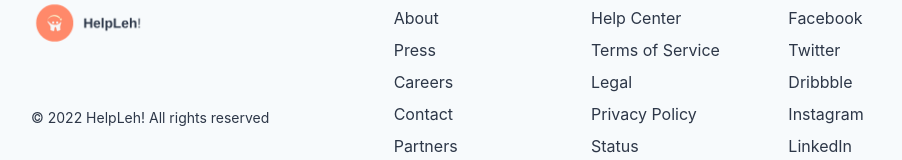
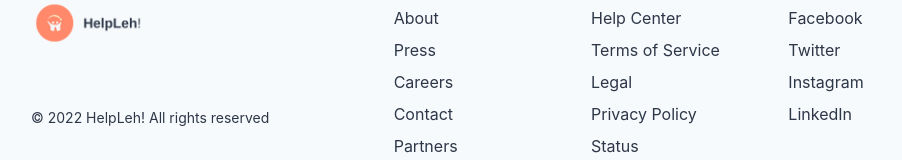
Before and after one commit to CSA100/helpleh, a Next.js app: page /login in a window 1280 px wide. Shown: the part 954-1114 px from the top of the page, without its empty margins (49-951 px from the left). Built offline with nearby package versions, Linux system fonts and the light colour scheme; no server answers.

Commit message:
Update footer.js

```diff
--- a/components/footer.js
+++ b/components/footer.js
@@ -69,7 +69,6 @@ export default function LargeWithLogoLeft() {
             <ListHeader>Follow Us</ListHeader>
             <Link href={'#'}>Facebook</Link>
             <Link href={'#'}>Twitter</Link>
-            <Link href={'#'}>Dribbble</Link>
             <Link href={'#'}>Instagram</Link>
             <Link href={'#'}>LinkedIn</Link>
           </Stack>
```
